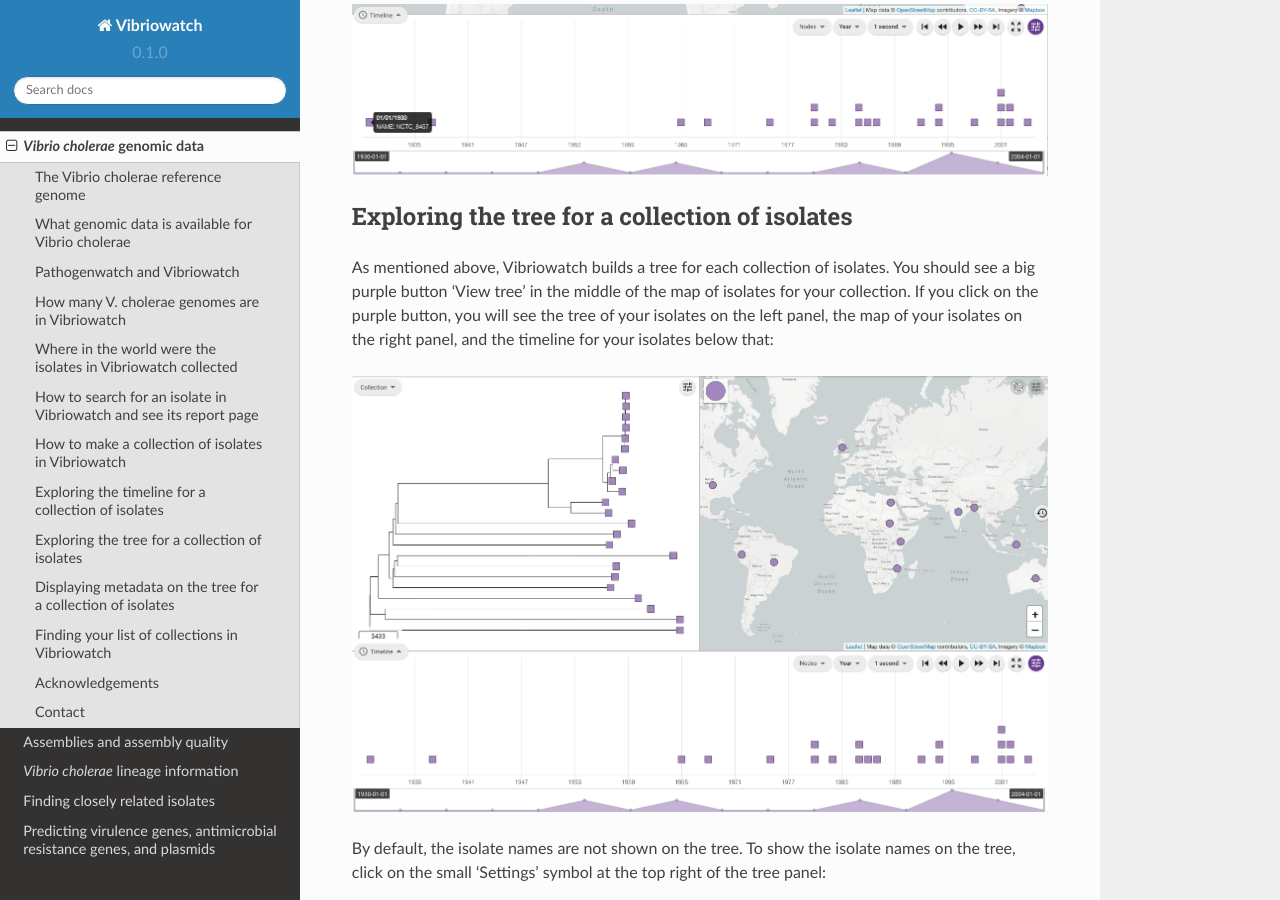
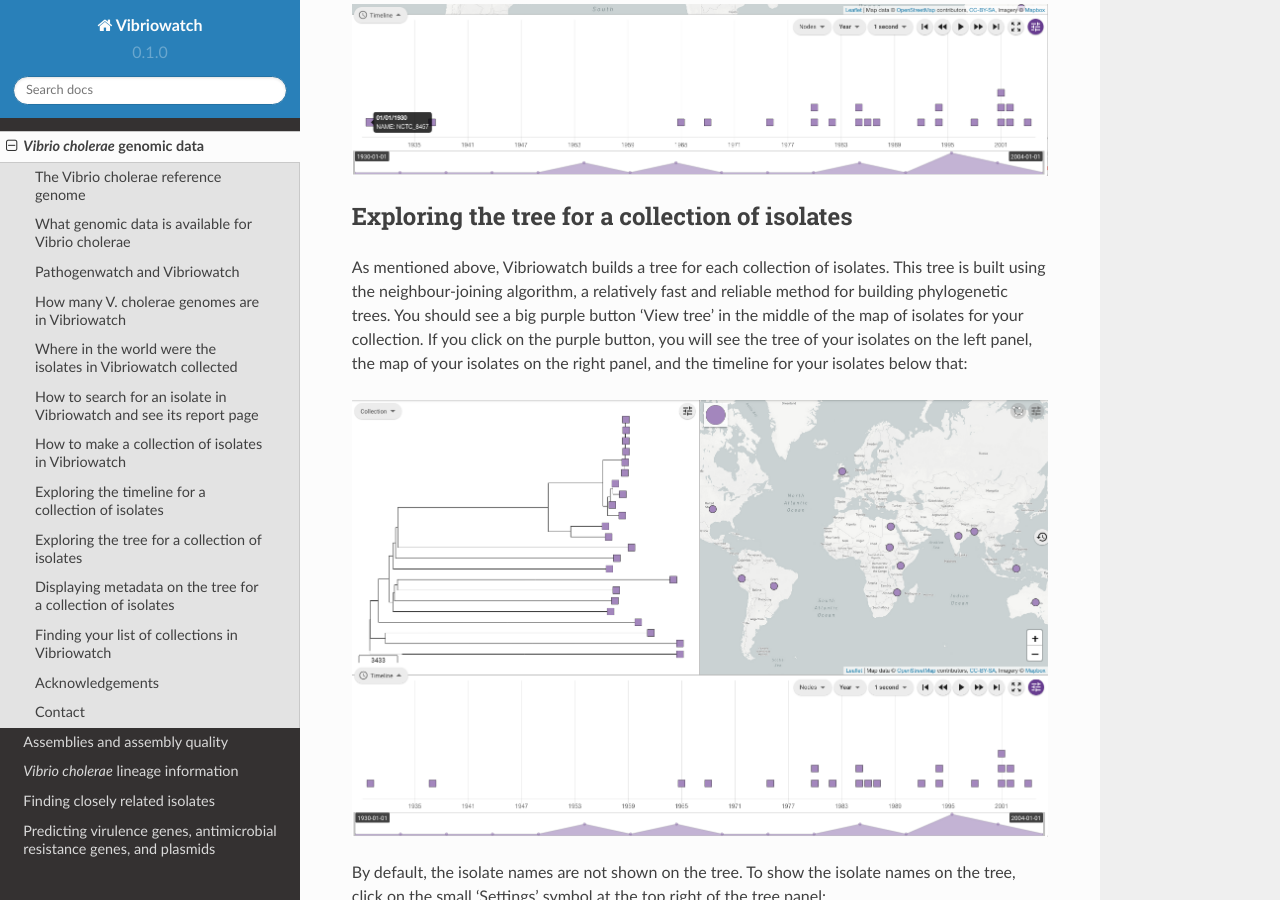
Before and after one commit to avrilcoghlan/vibriowatch, a Sphinx documentation site: the page built from docs/source/vibriogenomes.rst, in a window 1280 px wide and 900 px high, scrolled down 11146 px. Built offline with Sphinx 7.4.7 and the Read the Docs theme 2.0.0, drawn with Linux system fonts in a browser that asks for light colours.

Commit message:
Update vibriogenomes.rst
Added information on neighbour-joining tree.

```diff
--- a/docs/source/vibriogenomes.rst
+++ b/docs/source/vibriogenomes.rst
@@ -241,7 +241,8 @@
 Exploring the tree for a collection of isolates
 -----------------------------------------------
 
-As mentioned above, Vibriowatch builds a tree for each collection of isolates. You should see a big purple button 'View tree' in the middle of the map of isolates for your collection. If you click on the purple button, you will see the tree of your isolates on the left panel, the map of your isolates on the right panel, and the timeline for your isolates below that:
+As mentioned above, Vibriowatch builds a tree for each collection of isolates. This tree is built using the neighbour-joining
+algorithm, a relatively fast and reliable method for building phylogenetic trees. You should see a big purple button 'View tree' in the middle of the map of isolates for your collection. If you click on the purple button, you will see the tree of your isolates on the left panel, the map of your isolates on the right panel, and the timeline for your isolates below that:
 
 .. image:: Picture37.png
   :width: 850
```
